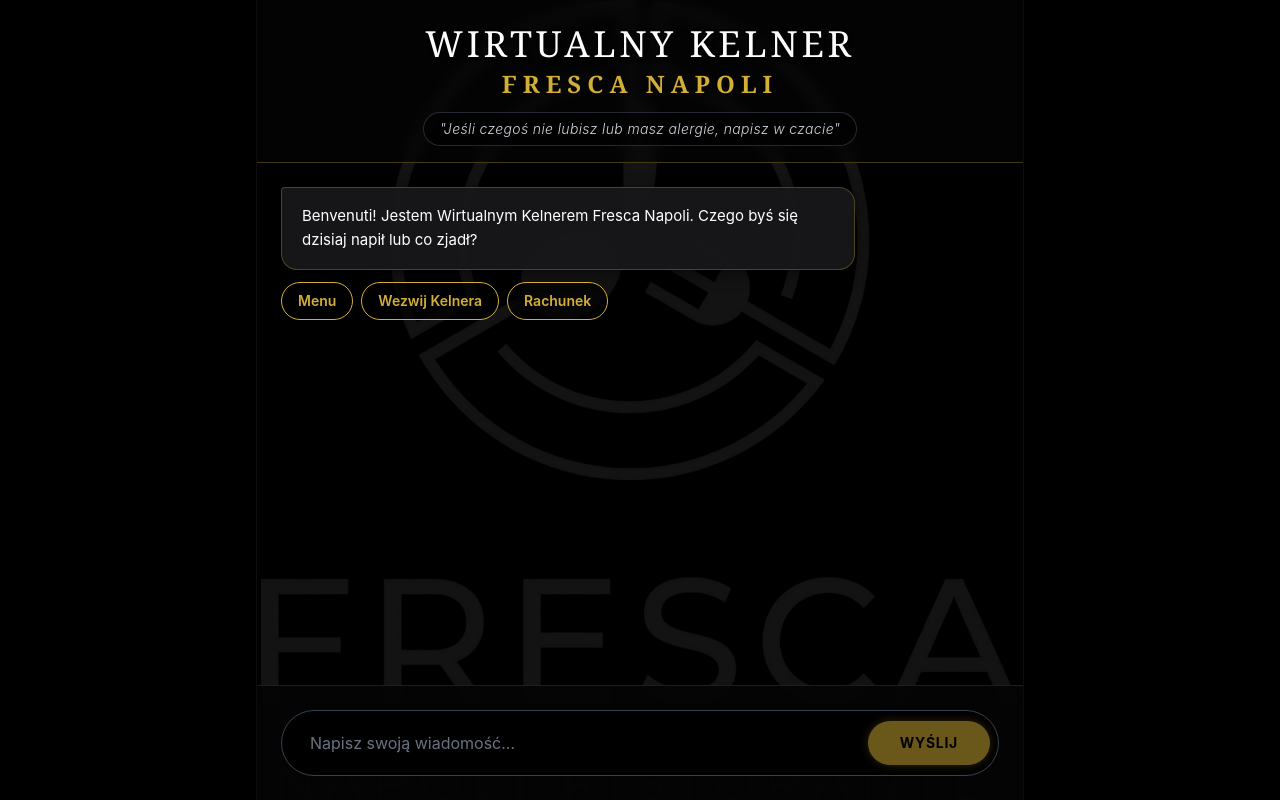
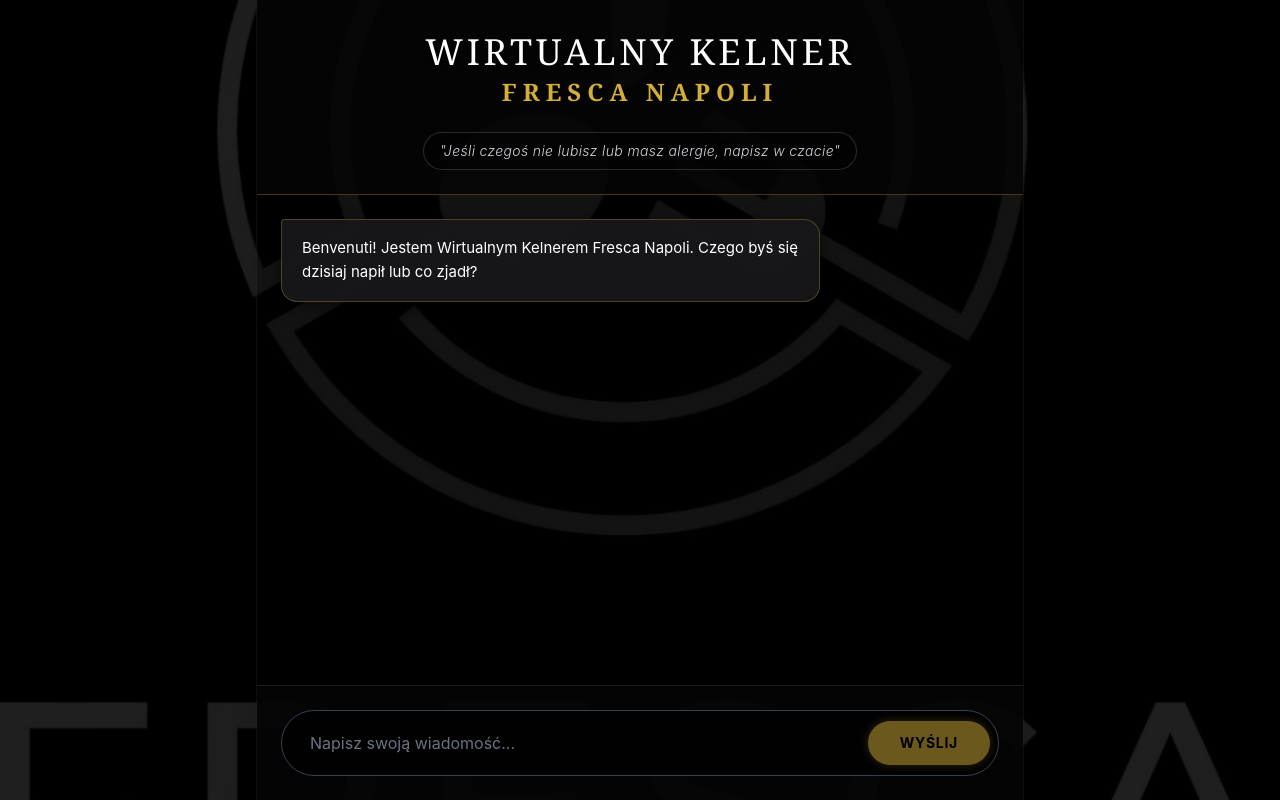
Before and after one commit to maattnaw/batorowka-kelner-frontend, a Next.js app: page / in a window 1280 px wide. Built offline with nearby package versions, Linux system fonts and the light colour scheme.

Commit message:
Restore design to 7a19aa2

```diff
--- a/src/app/page.tsx
+++ b/src/app/page.tsx
@@ -6,28 +6,24 @@
 type Message = {
   role: 'user' | 'assistant';
   content: string;
-  options?: string[]; // Nowe pole dla przycisków!
 };
 
 // --- Main Component ---
 export default function WaiterInteraction() {
+  // --- State Management ---
   const [messages, setMessages] = useState<Message[]>([]);
   const [input, setInput] = useState('');
   const [isLoading, setIsLoading] = useState(false);
   const [sessionId, setSessionId] = useState('');
   const messagesEndRef = useRef<HTMLDivElement>(null);
 
-  // Inicjalizacja sesji i PIERWSZEJ wiadomości z przyciskami
+  // Initialize Session ID
   useEffect(() => {
     const newSessionId = 'table-' + Math.random().toString(36).substring(2, 9);
     setSessionId(newSessionId);
 
     setMessages([
-      {
-        role: 'assistant',
-        content: 'Benvenuti! Jestem Wirtualnym Kelnerem Fresca Napoli. Czego byś się dzisiaj napił lub co zjadł?',
-        options: ["Menu", "Wezwij Kelnera", "Rachunek"] // Startowe przyciski
-      }
+      { role: 'assistant', content: 'Benvenuti! Jestem Wirtualnym Kelnerem Fresca Napoli. Czego byś się dzisiaj napił lub co zjadł?' }
     ]);
   }, []);
 
@@ -39,18 +35,20 @@
     scrollToBottom();
   }, [messages]);
 
-  // Główna funkcja wysyłająca (obsługuje i tekst z inputu, i kliknięcia w przyciski)
-  const sendMessageToBackend = async (text: string) => {
-    if (!text.trim() || isLoading) return;
+  const handleSubmit = async (e: React.FormEvent) => {
+    e.preventDefault();
+    if (!input.trim() || isLoading) return;
 
-    const userMessage: Message = { role: 'user', content: text };
+    const userMessage: Message = { role: 'user', content: input };
     setMessages((prev) => [...prev, userMessage]);
     setInput('');
     setIsLoading(true);
 
+    // --- KLUCZOWA POPRAWKA DLA BACKENDU ---
+    // Twoja funkcja oczekuje kluczy: "table_id" i "message"
     const requestBody = {
       table_id: sessionId,
-      message: text,
+      message: input,
       payload: {}
     };
 
@@ -72,7 +70,6 @@
       let assistantResponse = '';
       let buffer = '';
 
-      // Dodajemy puste dymki asystenta
       setMessages((prev) => [...prev, { role: 'assistant', content: '' }]);
 
       while (true) {
@@ -81,20 +78,16 @@
 
         buffer += decoder.decode(value, { stream: true });
         const lines = buffer.split('\n');
-        buffer = lines.pop() || ''; // Zachowaj niedokończoną linię w buforze
+        buffer = lines.pop() || '';
 
         for (const line of lines) {
-          const trimmed = line.trim();
-          if (trimmed.startsWith('data: ')) {
+          if (line.trim().startsWith('data: ')) {
             try {
-              const jsonStr = trimmed.substring(6).trim();
+              const jsonStr = line.replace('data: ', '').trim();
               if (!jsonStr) continue;
 
               const dataObj = JSON.parse(jsonStr);
-
-              // 1. Odbieranie tekstu
-              // Backend wysyła np. {"text": "..."} lub {"type": "chunk", "text": "..."}
-              if (dataObj.text && dataObj.type !== 'actions' && dataObj.type !== 'end') {
+              if (dataObj.type === 'chunk' && dataObj.text) {
                 assistantResponse += dataObj.text;
                 setMessages((prev) => {
                   const newMessages = [...prev];
@@ -102,28 +95,8 @@
                   return newMessages;
                 });
               }
-
-              // 2. Odbieranie opcji na koniec streamu
-              // Backend wysyła {"type": "actions", "ui_state": {"options": [...]}}
-              if (dataObj.type === 'actions' || dataObj.type === 'end' || (dataObj.ui_state && dataObj.ui_state.options)) {
-                let options: string[] = [];
-                if (dataObj.ui_state && dataObj.ui_state.options) {
-                  options = dataObj.ui_state.options;
-                } else if (dataObj.options) {
-                  options = dataObj.options;
-                }
-
-                if (options.length > 0) {
-                  setMessages((prev) => {
-                    const newMessages = [...prev];
-                    newMessages[newMessages.length - 1].options = options;
-                    return newMessages;
-                  });
-                }
-              }
-
             } catch (e) {
-              console.error("Błąd parsowania SSE:", e, line);
+              console.error("SSE parse error", e, line);
             }
           }
         }
@@ -133,7 +106,7 @@
       setMessages((prev) => {
         const newMessages = [...prev];
         if (newMessages[newMessages.length - 1].content === '') {
-           newMessages[newMessages.length - 1].content = 'Przepraszam, mam problem z przetworzeniem odpowiedzi. Spróbuj jeszcze raz.';
+           newMessages[newMessages.length - 1].content = 'Przepraszam, problem z serwerem.';
         }
         return newMessages;
       });
@@ -142,30 +115,28 @@
     }
   };
 
-  const handleSubmit = (e: React.FormEvent) => {
-    e.preventDefault();
-    sendMessageToBackend(input);
-  };
-
   return (
     <div
       className="flex flex-col h-screen text-white font-sans relative"
       style={{
         backgroundImage: "url('/fresca-bg.jpg')",
-        backgroundSize: "contain",
-        backgroundPosition: "center top",
+        backgroundSize: "cover",
+        backgroundPosition: "center",
         backgroundRepeat: "no-repeat",
         backgroundColor: "#000"
       }}
     >
+      {/* Bardzo mocne przyciemnienie tła (aż 90%), by wszystko było absolutnie czytelne */}
       <div
         className="absolute inset-0 z-0"
-        style={{ backgroundColor: "rgba(0, 0, 0, 0.85)" }}
+        style={{ backgroundColor: "rgba(0, 0, 0, 0.88)" }}
       ></div>
 
-      <div className="relative z-10 flex flex-col h-full max-w-3xl w-full mx-auto shadow-2xl bg-black/50 border-x border-white/5">
+      {/* Główna zawartość */}
+      <div className="relative z-10 flex flex-col h-full max-w-3xl w-full mx-auto shadow-2xl bg-black/40 border-x border-white/5">
 
-        <header className="pt-6 pb-4 px-4 text-center border-b border-[#D4AF37]/30 backdrop-blur-sm" style={{ backgroundColor: 'rgba(5, 5, 5, 0.6)' }}>
+        {/* Nagłówek */}
+        <header className="pt-8 pb-6 px-4 text-center border-b border-[#D4AF37]/30" style={{ backgroundColor: 'rgba(5, 5, 5, 0.85)' }}>
           <h1
             className="text-3xl md:text-4xl font-light tracking-widest text-white uppercase mb-1"
             style={{ fontFamily: 'Georgia, serif', textShadow: '2px 2px 4px rgba(0,0,0,0.8)' }}
@@ -173,26 +144,24 @@
             Wirtualny Kelner
           </h1>
           <h2
-            className="text-xl md:text-2xl font-bold uppercase mb-3"
+            className="text-xl md:text-2xl font-bold uppercase mb-4"
             style={{ color: '#D4AF37', fontFamily: 'Georgia, serif', letterSpacing: '0.25em' }}
           >
             Fresca Napoli
           </h2>
-          <div className="inline-block">
-            <p className="text-[13px] md:text-sm text-gray-300 italic font-light tracking-wide px-4 py-1.5 border border-gray-600/50 rounded-full bg-black/60 shadow-inner">
+          <div className="inline-block mt-2">
+            <p className="text-[13px] md:text-sm text-gray-300 italic font-light tracking-wide px-4 py-2 border border-gray-600/50 rounded-full bg-black/40 shadow-inner">
               "Jeśli czegoś nie lubisz lub masz alergie, napisz w czacie"
             </p>
           </div>
         </header>
 
+        {/* Sekcja Czatu */}
         <main className="flex-1 overflow-y-auto p-4 md:p-6 space-y-6" style={{ scrollBehavior: 'smooth' }}>
           {messages.map((msg, index) => (
-            <div key={index} className={`flex flex-col ${msg.role === 'user' ? 'items-end' : 'items-start'}`}>
-
-              {/* Ukrywaj dymek tylko wtedy, gdy NIE MA ani tekstu, ani opcji (bardzo rzadki przypadek początkowego ładowania) */}
-              {(msg.content || !msg.options) && (
+            <div key={index} className={`flex ${msg.role === 'user' ? 'justify-end' : 'justify-start'}`}>
               <div
-                  className={`max-w-[90%] md:max-w-[80%] px-5 py-4 shadow-xl border ${
+                className={`max-w-[85%] md:max-w-[75%] px-5 py-4 shadow-xl border ${
                   msg.role === 'user'
                     ? 'rounded-2xl rounded-tr-sm font-medium'
                     : 'rounded-2xl rounded-tl-sm'
@@ -204,46 +173,16 @@
                   boxShadow: msg.role === 'user' ? '0 4px 15px rgba(212, 175, 55, 0.2)' : '0 4px 15px rgba(0, 0, 0, 0.5)'
                 }}
               >
-                  <p className="whitespace-pre-wrap leading-relaxed text-[15px]">
-                    {msg.content || (isLoading && index === messages.length - 1 ? 'Myślę...' : '')}
-                  </p>
+                <p className="whitespace-pre-wrap leading-relaxed text-[15px]">{msg.content}</p>
               </div>
-              )}
-
-              {/* WYŚWIETLANIE PRZYCISKÓW (OPCJI) */}
-              {msg.role === 'assistant' && msg.options && msg.options.length > 0 && (
-                <div className="mt-3 flex flex-wrap gap-2 max-w-[90%] md:max-w-[80%]">
-                  {msg.options.map((opt, optIdx) => (
-                    <button
-                      key={optIdx}
-                      onClick={() => sendMessageToBackend(opt)}
-                      disabled={isLoading}
-                      className="px-4 py-2 text-sm font-semibold rounded-full transition-all border border-[#D4AF37] disabled:opacity-50 disabled:cursor-not-allowed"
-                      style={{
-                        backgroundColor: 'rgba(0, 0, 0, 0.7)',
-                        color: '#D4AF37',
-                      }}
-                      onMouseOver={(e) => {
-                        e.currentTarget.style.backgroundColor = '#D4AF37';
-                        e.currentTarget.style.color = '#000';
-                      }}
-                      onMouseOut={(e) => {
-                        e.currentTarget.style.backgroundColor = 'rgba(0, 0, 0, 0.7)';
-                        e.currentTarget.style.color = '#D4AF37';
-                      }}
-                    >
-                      {opt}
-                    </button>
-                  ))}
-                </div>
-              )}
             </div>
           ))}
           <div ref={messagesEndRef} />
         </main>
 
-        <footer className="p-4 md:p-6 border-t border-white/10" style={{ backgroundColor: 'rgba(5, 5, 5, 0.95)' }}>
-          <form onSubmit={handleSubmit} className="flex items-center space-x-3 bg-black p-2 rounded-full border border-gray-700 shadow-inner">
+        {/* Input Form */}
+        <footer className="p-4 md:p-6 border-t border-white/10" style={{ backgroundColor: 'rgba(5, 5, 5, 0.9)' }}>
+          <form onSubmit={handleSubmit} className="flex items-center space-x-3 bg-black/80 p-2 rounded-full border border-gray-700 shadow-inner">
             <input
               type="text"
               value={input}
```
Lines whose indentation alone changed are shown as unchanged.
